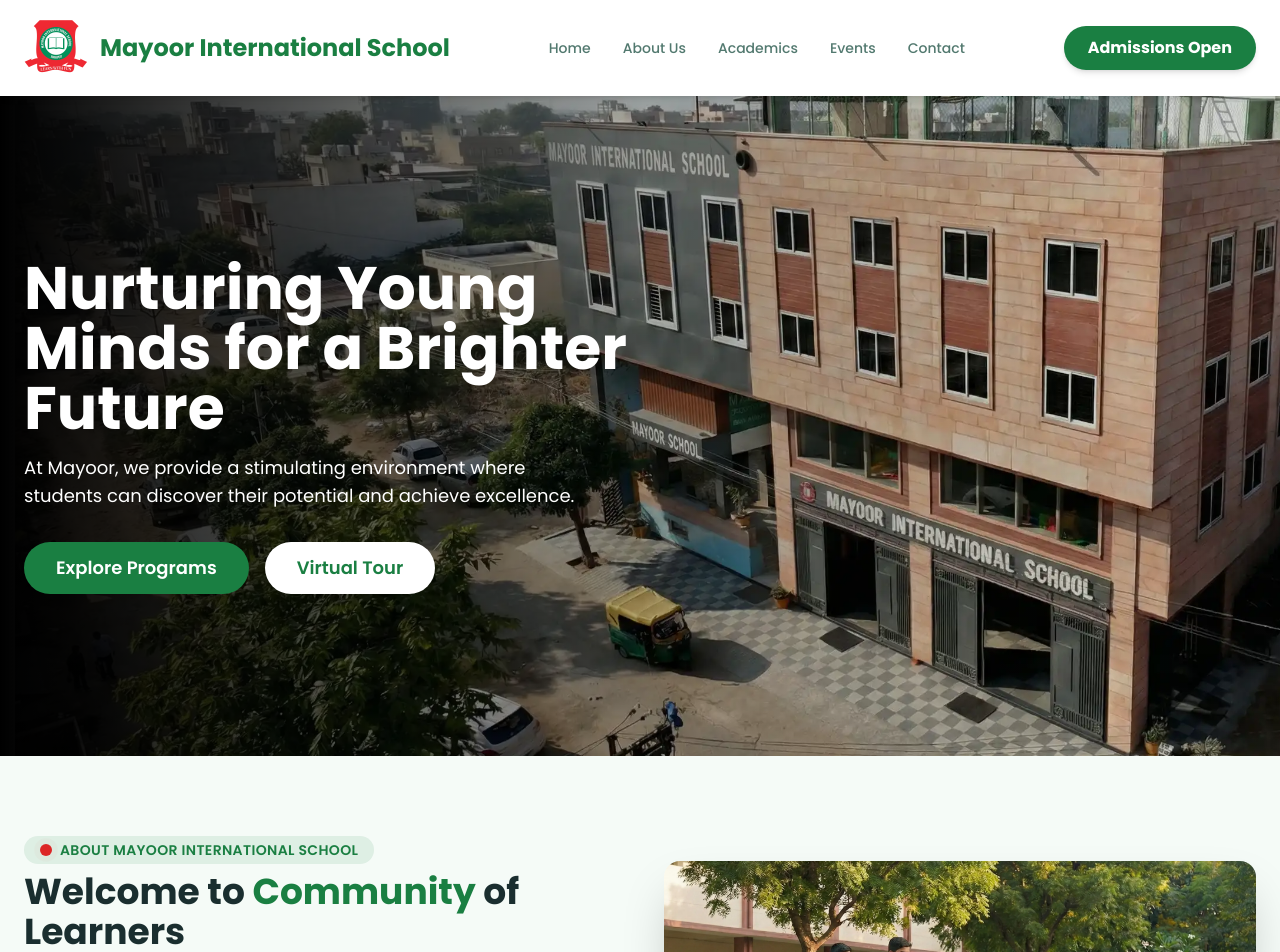
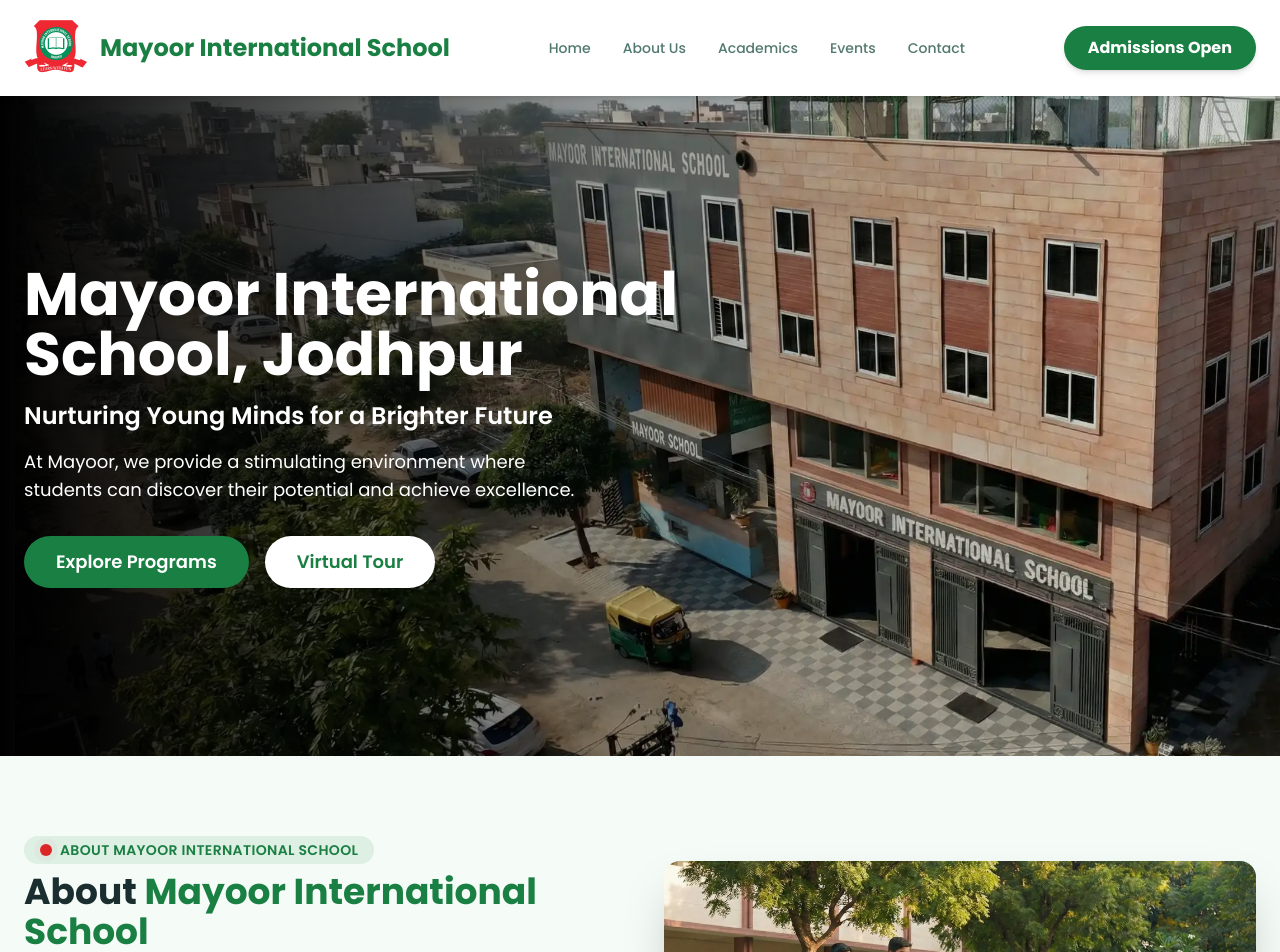
Before and after one commit to MadeByKhush/Mayoor, a React (Vite) app: page / in a window 1280 px wide. Shown: the top 952 px of the page. Built offline with nearby package versions, Linux system fonts and the light colour scheme; no server answers; the database is empty.

Commit message:
seo optimization

```diff
--- a/index.html
+++ b/index.html
@@ -2,10 +2,68 @@
 <html lang="en" data-theme="light">
   <head>
     <meta charset="UTF-8" />
+    <meta name="viewport" content="width=device-width, initial-scale=1.0" />
     <link rel="icon" type="image/svg+xml" href="./url_logo.jpg" />
     <link href="https://fonts.googleapis.com/icon?family=Material+Icons" rel="stylesheet" />
-    <meta name="viewport" content="width=device-width, initial-scale=1.0" />
-    <title>Mayoor International School</title>
+
+    <!-- Phase 1: Technical SEO Foundation -->
+    <title>Mayoor International School, Jodhpur | CBSE School</title>
+    <meta name="description" content="Welcome to Mayoor International School in Jodhpur. A leading CBSE school dedicated to academic excellence and comprehensive student admissions." />
+    <link rel="canonical" href="https://www.mayoorinternationalschool.in/" />
+
+    <!-- Phase 4: Local SEO / OpenGraph and Twitter Cards -->
+    <meta property="og:title" content="Mayoor International School, Jodhpur | CBSE School" />
+    <meta property="og:description" content="Welcome to Mayoor International School in Jodhpur. A leading CBSE school dedicated to academic excellence and comprehensive student admissions." />
+    <meta property="og:url" content="https://www.mayoorinternationalschool.in/" />
+    <meta property="og:image" content="https://www.mayoorinternationalschool.in/url_logo.jpg" />
+    <meta property="og:type" content="website" />
+
+    <meta name="twitter:card" content="summary_large_image" />
+    <meta name="twitter:title" content="Mayoor International School, Jodhpur | CBSE School" />
+    <meta name="twitter:description" content="Welcome to Mayoor International School in Jodhpur. A leading CBSE school dedicated to academic excellence and comprehensive student admissions." />
+    <meta name="twitter:image" content="https://www.mayoorinternationalschool.in/url_logo.jpg" />
+
+    <!-- Phase 2: Structured Data (Accurate Only) -->
+    <script type="application/ld+json">
+      {
+        "@context": "https://schema.org",
+        "@type": "School",
+        "name": "Mayoor International School",
+        "url": "https://www.mayoorinternationalschool.in/",
+        "logo": "https://www.mayoorinternationalschool.in/url_logo.jpg",
+        "address": {
+          "@type": "PostalAddress",
+          "addressLocality": "Jodhpur",
+          "addressRegion": "Rajasthan",
+          "addressCountry": "India"
+        }
+      }
+    </script>
+    <script type="application/ld+json">
+      {
+        "@context": "https://schema.org",
+        "@type": "FAQPage",
+        "mainEntity": [
+          {
+            "@type": "Question",
+            "name": "Is Mayoor International School affiliated with CBSE?",
+            "acceptedAnswer": {
+              "@type": "Answer",
+              "text": "Yes, Mayoor International School in Jodhpur offers curriculum affiliated with the CBSE board."
+            }
+          },
+          {
+            "@type": "Question",
+            "name": "Are admissions open at Mayoor International School?",
+            "acceptedAnswer": {
+              "@type": "Answer",
+              "text": "Please check our official admissions portal on the website to see the current status of admissions and application details."
+            }
+          }
+        ]
+      }
+    </script>
+
   </head>
   <body>
     <div id="root"></div>
--- a/src/Components/About/About.jsx
+++ b/src/Components/About/About.jsx
@@ -20,7 +20,7 @@
             </p>
 
             <h2 className="text-4xl font-bold mt-2 text-text-light-primary">
-              Welcome to <span className="text-primary font-bold">Community</span> of Learners
+              About <span className="text-primary font-bold">Mayoor International School</span>
             </h2>
 
             <p className="mt-4 text-text-light-secondary leading-relaxed">
@@ -57,7 +57,7 @@
               src={image}
               loading="lazy"
               decoding="async"
-              alt="Students collaborating in a classroom"
+              alt="Students at Mayoor International School"
               className="w-full h-full object-cover scale-[1.30] -translate-y-[25px]"
             />
           </div>
--- a/src/Components/AdmissionCTA/AdmissionCTA.jsx
+++ b/src/Components/AdmissionCTA/AdmissionCTA.jsx
@@ -13,7 +13,7 @@
             <div className="absolute inset-0 bg-primary bg-opacity-50"></div>
 
             <div className="relative container mx-auto px-6 text-center text-white">
-                <h2 className="text-4xl font-bold">Join the Mayoor Family</h2>
+                <h2 className="text-4xl font-bold">Admissions Open in Jodhpur</h2>
 
                 <p className="mt-4 max-w-2xl mx-auto">
                     We are now accepting applications for the upcoming academic year.
--- a/src/Components/Curriculum/Curriculum.jsx
+++ b/src/Components/Curriculum/Curriculum.jsx
@@ -41,7 +41,7 @@
         {/* Section Heading */}
         <div className="text-center max-w-2xl mx-auto">
           <FadeUp delay={0.2}><span className="text-primary font-semibold">OUR CURRICULUM</span></FadeUp>
-          <FadeUp delay={0.2}><h2 className="text-4xl font-bold mt-2 text-text-light-primary">A Journey of Lifelong Learning</h2></FadeUp>
+          <FadeUp delay={0.2}><h2 className="text-4xl font-bold mt-2 text-text-light-primary">CBSE Curriculum & Academic Excellence</h2></FadeUp>
           <FadeUp delay={0.2}><p className="mt-4 text-text-light-secondary">
             Our academic programs are designed to be comprehensive and challenging,
             catering to the developmental needs of students at each stage.
--- a/src/Components/Facilities/Facilities.jsx
+++ b/src/Components/Facilities/Facilities.jsx
@@ -17,7 +17,7 @@
           <div className="text-center max-w-2xl mx-auto">
             <span className="text-primary font-semibold">OUR FACILITIES</span>
             <h2 className="text-4xl font-bold mt-2 text-text-light-primary">
-              The Magical Vibes of Mayoor
+              Why Choose Mayoor International School
             </h2>
             <p className="mt-4 text-text-light-secondary">
               We offer state-of-the-art facilities that support a well-rounded education and holistic development.
--- a/src/Components/Hero/Hero.jsx
+++ b/src/Components/Hero/Hero.jsx
@@ -24,7 +24,7 @@
                 playsInline
             ></video> */}
 
-            <img src={image} alt="Hero" className="absolute top-0 left-0 w-full h-full object-cover  min-w-[120%] min-h-[120%] -translate-x-[-15px] -translate-y-[130px] " />
+            <img src={image} alt="Mayoor International School campus in Jodhpur" className="absolute top-0 left-0 w-full h-full object-cover  min-w-[120%] min-h-[120%] -translate-x-[-15px] -translate-y-[130px] " />
 
             {/* Dark Overlay */}
             <div className="absolute inset-0 bg-gradient-to-r from-black via-black/30 to-black/10"></div>
@@ -33,8 +33,12 @@
             <div className="relative container mx-auto px-6 h-full flex flex-col justify-center text-white">
                 <SlideRight delay={1}>
                     <h1 className="text-5xl md:text-6xl font-bold leading-tight max-w-2xl">
+                        Mayoor International School, Jodhpur
+                    </h1>
+
+                    <h2 className="mt-4 text-2xl font-semibold max-w-xl">
                         Nurturing Young Minds for a Brighter Future
-                    </h1>
+                    </h2>
 
                     <p className="mt-4 text-lg max-w-xl">
                         At Mayoor, we provide a stimulating environment where students can
```
Also changed, not shown: public/robots.txt (added), 1 other file (tests, documents, lock files or other folders).
